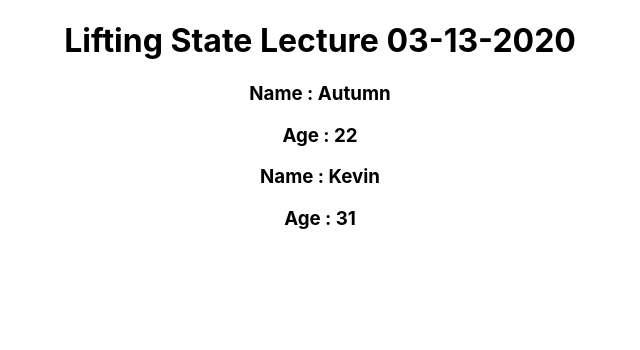
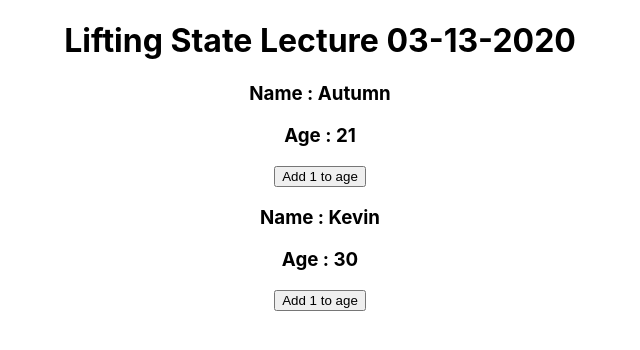
Before and after one commit to cs-fullstack-2020-spring/react-lift-state-20200313-autumn-ragland, a React (Create React App) app in the folder state-app/: page / in a window 1280 px wide. Shown: the top 350 px of the page, without its empty margins (320-960 px from the left). Built offline with nearby package versions, Linux system fonts and the light colour scheme.

Commit message:
event handler

```diff
--- a/state-app/src/components/Person.jsx
+++ b/state-app/src/components/Person.jsx
@@ -10,8 +10,15 @@ class Person extends Component{
         }
     }
 
-    // state cannot be updated in render because the component will re-render each time state is updated and you will get caught in an infinite loop
-    componentDidMount(){
+    // // state cannot be updated in render because the component will re-render each time state is updated and you will get caught in an infinite loop
+    // componentDidMount(){
+    //     // typically state will be updated on an event so this initial example is commented out
+    //     this.setState({age : this.state.age + 1});
+    // }
+
+    // event handler method that updates the state - this event is called on click
+    addOne = () => {
+        // update the state of age to be the current age + 1
         this.setState({age : this.state.age + 1});
     }
 
@@ -20,6 +27,7 @@ class Person extends Component{
             <div>
                 <h3>Name : {this.state.name}</h3>
                 <h3>Age : {this.state.age}</h3>
+                <button onClick = {this.addOne}>Add 1 to age</button>
             </div>
         )
     }
```
Also changed, not shown: 1 other file (tests, documents, lock files or other folders).
